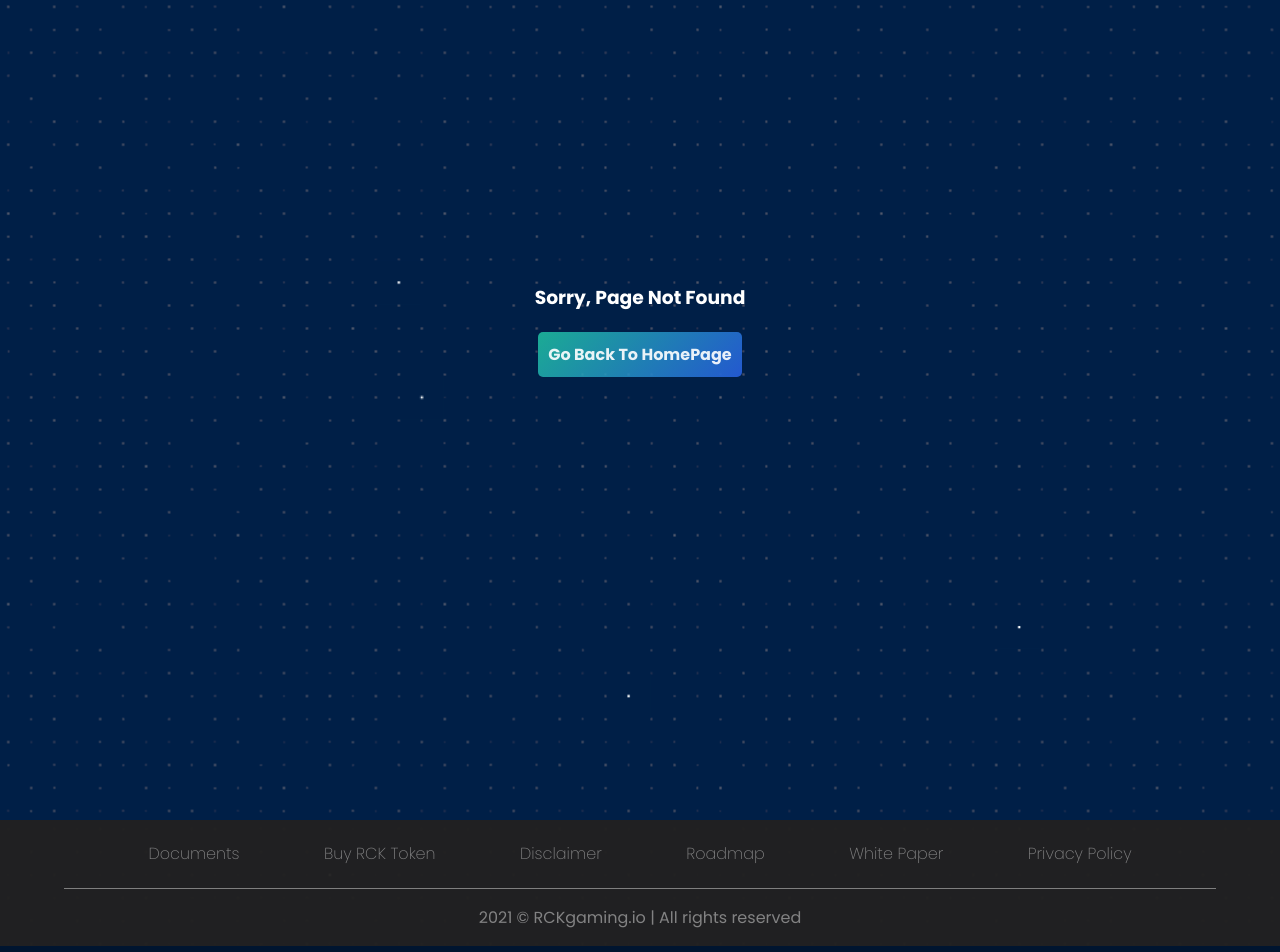
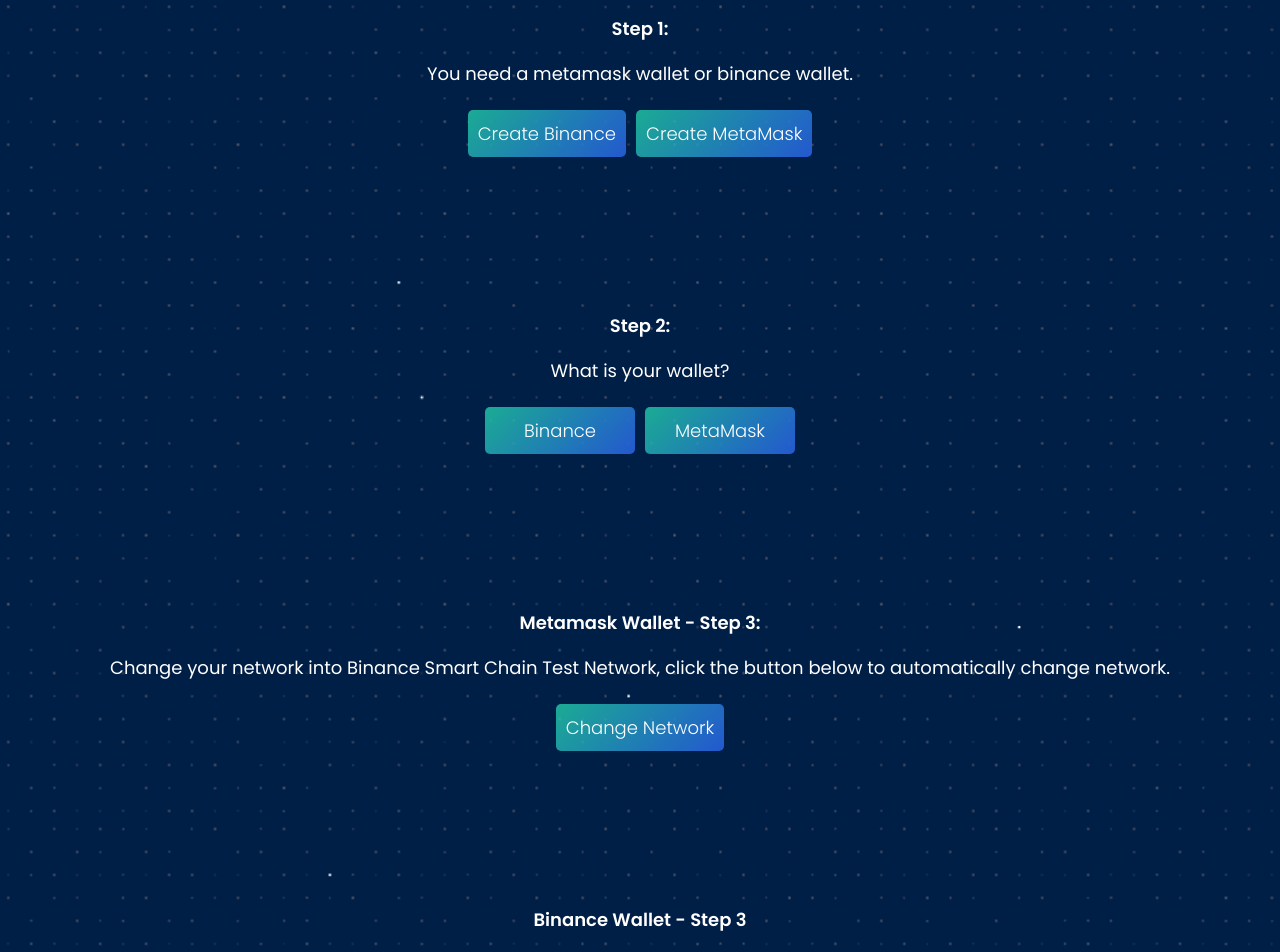
Before and after one commit to jetmaquiling/rckgamingv3, a Next.js app: page /beta/setup in a window 1280 px wide. Before the commit this address had no page. Shown: the part 140-1092 px from the top of the page. Built offline with nearby package versions, Linux system fonts and the light colour scheme.

Commit message:
remove errors

```diff
--- /dev/null
+++ b/pages/beta/setup.js
@@ -0,0 +1,128 @@
+/* eslint-disable @next/next/link-passhref */
+import React from 'react'
+import Head from 'next/head'
+import * as style from '@/styles/beta.module.css'
+import FootV1 from '@/components/footer/footv1';
+import Link from 'next/link'
+import HeadV2 from '@/components/header/headv2'
+import {MdPersonPin,  MdVideogameAsset} from "react-icons/md";
+
+
+export default function Beta() {
+  const addNet = async () =>{
+    try {
+      const network = await window.ethereum.request({
+        method: 'wallet_addEthereumChain',
+        params: [{
+        chainId: '0x97',
+        chainName: 'Smart Chain - Testnet',
+        nativeCurrency: {
+            name: 'Test Binance Coin',
+            symbol: 'tBNB',
+            decimals: 18
+        },
+        rpcUrls: ['https://data-seed-prebsc-1-s1.binance.org:8545/'],
+        blockExplorerUrls: ['https://testnet.bscscan.com']
+        }]
+        })
+
+      if (network) {
+        confirm("Okay");
+      } else {
+        console.log('Error!');
+        confirm("It's already in Binance Smart Chain Network");
+      }
+    } catch (error) {
+      console.log(error)
+      confirm("Something Went Wrong");
+    }
+
+  }
+
+
+  return (
+    <div className={style.main}>
+      <Head>
+        <title>RPS BETA TESTING</title>
+      </Head>
+      <HeadV2/>
+      <div className={style.section}>
+
+            <h3 >Step 1:</h3>
+            <p>You need a metamask wallet or binance wallet.</p>
+            <div className={style.choiceBox}>
+                <Link href="/v1/setupcryptowallet/binance">
+                    <div className={style.buttonBox}>
+                        <h4  className={style.h4animate} >Create Binance</h4>
+                    </div>
+                </Link>
+
+                <Link  href="/v1/setupcryptowallet/metamask">
+                    <div className={style.buttonBox}>
+                        <h4  className={style.h4animate} >Create MetaMask</h4>
+                    </div>
+                </Link>
+
+            </div >
+      </div>
+
+      <div className={style.section}>
+
+        <h3 >Step 2:</h3>
+        <p>What is your wallet?</p>
+        <div className={style.choiceBox}>
+            <Link href="/v1/setupcryptowallet/binance">
+                <div className={style.buttonBox}>
+                    <h4  className={style.h4animate} >Binance</h4>
+                </div>
+            </Link>
+
+            <Link  href="/v1/setupcryptowallet/metamask">
+                <div className={style.buttonBox}>
+                    <h4  className={style.h4animate} >MetaMask</h4>
+                </div>
+            </Link>
+
+        </div >
+    </div>
+
+
+      <div className={style.section}>
+        <h3 >Metamask Wallet - Step 3:</h3>
+        <p>Change your network into Binance Smart Chain Test Network, click the button below to automatically change network.</p>
+        <div className={style.choiceBox} onClick={addNet}>
+            <div className={style.buttonBox}>
+                <h4  className={style.h4animate} >Change Network</h4>
+            </div>
+        </div >
+     </div>
+
+
+      <div className={style.section}>
+        <h3 >Binance Wallet - Step 3</h3>
+        <p>Change your network into Binance Smart Chain Test Network, click the button below to automatically change network.</p>
+        <div className={style.choiceBox}>
+            <div className={style.buttonBox}>
+                <h4  className={style.h4animate} >Change Network</h4>
+            </div>
+        </div >
+     </div>
+
+     <div className={style.section}>
+        <h3 >Step 3:</h3>
+        <p>Congratulations! You can now Login and Buy Axess Card</p>
+        <Link href="https://beta.rpsaxess.io/">
+            <div className={style.choiceBox}>
+                <div className={style.buttonBox}>
+                    <h4  className={style.h4animate} >Login Now</h4>
+                </div>
+            </div>
+        </Link>
+
+     </div>
+
+
+      <FootV1/>
+    </div>
+  )
+}
--- a/pages/home.module.css
+++ b/pages/home.module.css
@@ -224,7 +224,7 @@
 
 .buttonBox2{
     padding: 15px;
-    margin: 25px 5px;
+    margin: 25px 5px ;
 }
 
 
--- a/pages/index.js
+++ b/pages/index.js
@@ -127,9 +127,9 @@
           </LazyLoad>
       </div>
 
-      {/* <LazyLoad height={100}>
+      <LazyLoad height={100}>
         <Countdown/>
-      </LazyLoad> */}
+      </LazyLoad>
 
       <div className={`${style.section} ${style.section3}`}>
         <LazyLoad height={100}>
--- /dev/null
+++ b/styles/beta.module.css
@@ -0,0 +1,59 @@
+.main {
+    width: 100%;
+    background-color: #001f47;
+    height: 100%;
+    min-height: 120vh;
+    overflow: hidden;
+    background-image: url("/Background/pattern-randomized.svg");
+    display: flex;
+    flex-direction: column;
+    justify-content: space-between;
+   align-items: center;
+}
+
+.section{
+    display: flex;
+    flex-direction: column;
+    text-align: center;
+    justify-content: center;
+    color: #fff;
+    margin: 75px 5px;
+}
+
+.section h3{
+    font-size: 18px;
+    font-weight: 600;
+}
+
+.section p{
+    font-size: 18px;
+}
+
+.choiceBox{
+    display: flex;
+    justify-content: center;
+}
+
+.buttonBox{
+    cursor: pointer;
+    margin: 5px;
+    background-color: #fff;
+    transition: 0.5s;
+    border-radius: 5px;
+    background: linear-gradient(-45deg, #23d5ab, #263ce391,  #263de3, #23d5abc4);
+    background-size: 400% 400%;
+    padding: 10px;
+    min-width: 150px;
+}
+
+.buttonBox svg{
+    font-size: 40px !important;
+    color: #fff !important;
+}
+
+.h4animate{
+    margin: 0px;
+    font-size: 18px;
+    color: #fff;
+    font-weight: 300;
+}
```
Also changed, not shown: components/caveats/countdown.js (+24 -9 lines), pages/beta/index.js (added, +53 -0 lines), styles/countdown.module.css (+9 -3 lines), public/Images/roadmap/Slide5.JPG (deleted), public/Images/rpsgame/Slide1.JPG (deleted).
